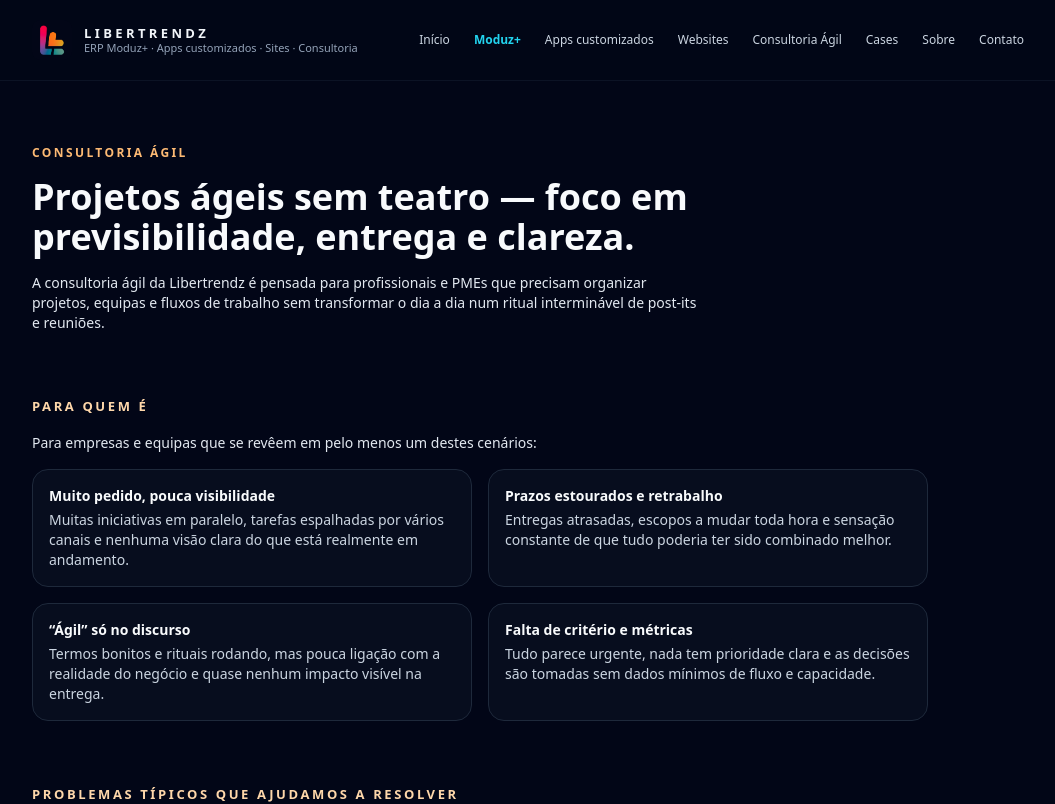
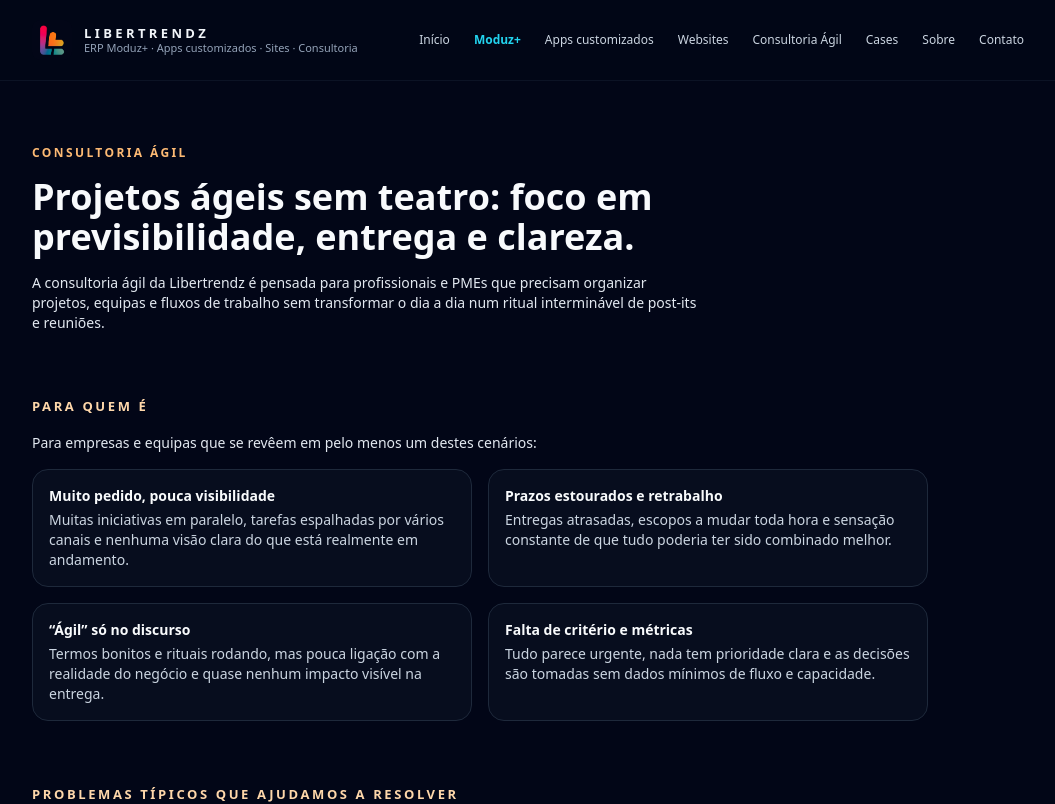
Before and after one commit to libertrendz/libertrendz-site, a Next.js app: page /agile in a window 1280 px wide. Shown: the top 804 px of the page, without its empty margins (112-1167 px from the left). Built offline with nearby package versions, Linux system fonts and the light colour scheme.

Commit message:
Update page.tsx

```diff
--- a/app/agile/page.tsx
+++ b/app/agile/page.tsx
@@ -10,7 +10,7 @@ export default function AgilePage() {
             Consultoria Ágil
           </p>
           <h1 className="text-3xl font-bold leading-tight md:text-4xl">
-            Projetos ágeis sem teatro — foco em previsibilidade, entrega e clareza.
+            Projetos ágeis sem teatro: foco em previsibilidade, entrega e clareza.
           </h1>
           <p className="text-sm text-slate-200 max-w-2xl">
             A consultoria ágil da Libertrendz é pensada para profissionais e PMEs
```
